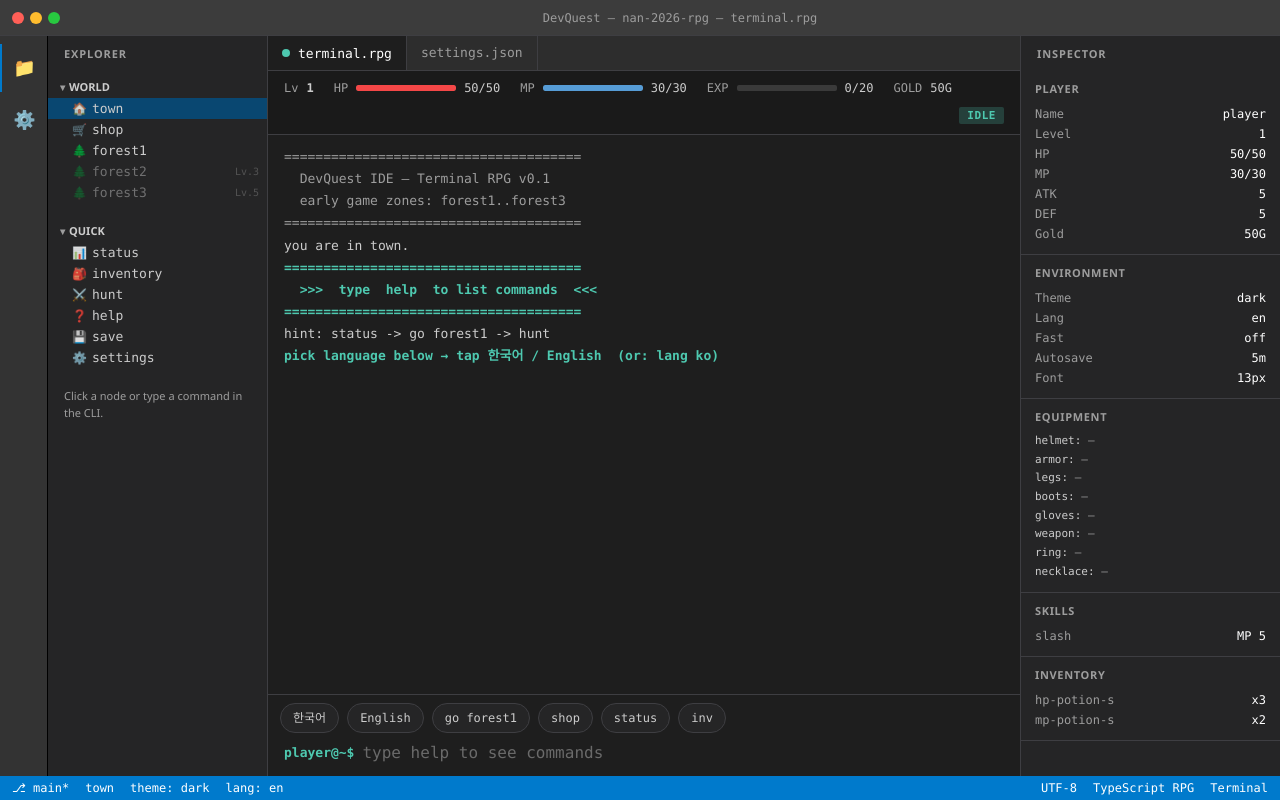
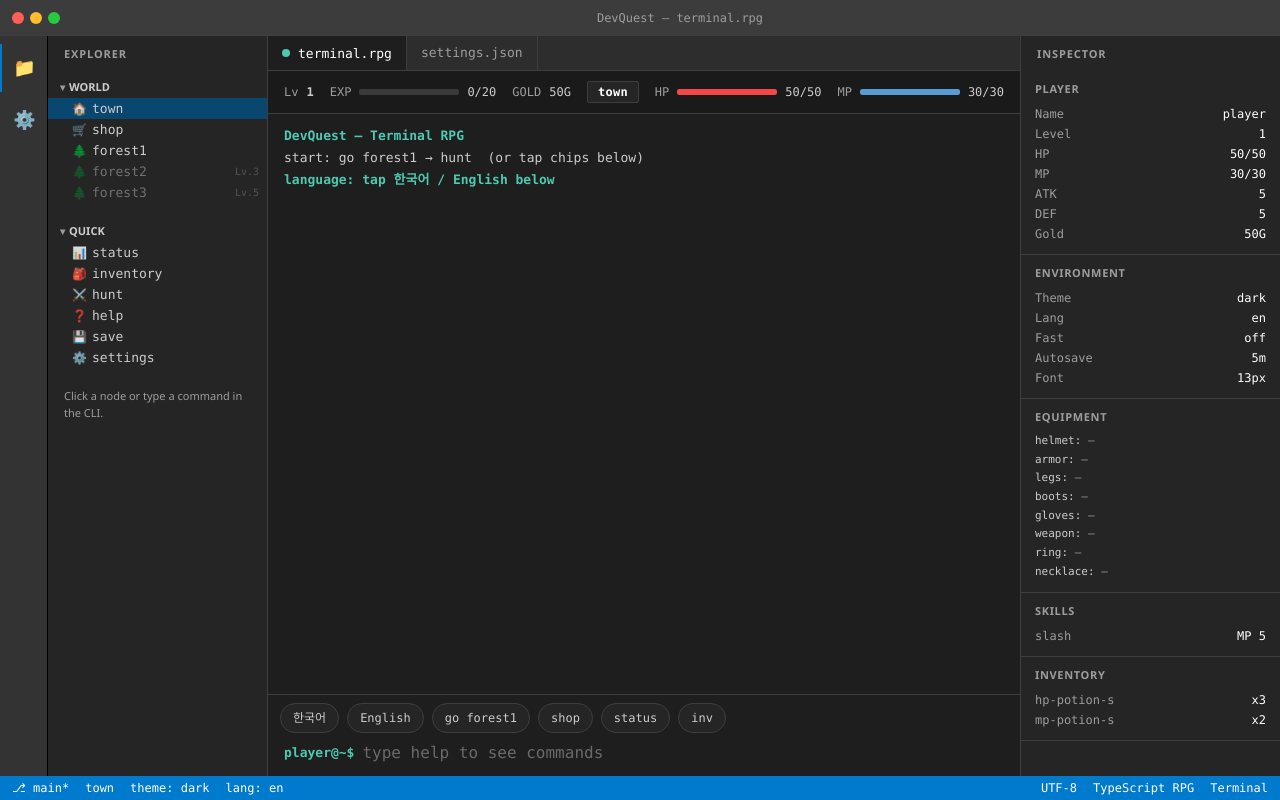
Before and after one commit to BetterJeong/nan-2026-rpg, a website built with Vite: page index.html in a window 1280 px wide. Built offline with nearby package versions, Linux system fonts and the light colour scheme.

Commit message:
상단 HUD 변경

```diff
--- a/src/game/commands.ts
+++ b/src/game/commands.ts
@@ -857,16 +857,11 @@ function parseOnOff(arg: string): boolean | null {
 }
 
 export function welcome(state: GameState): void {
-  pushMessage(state, 'system', t('welcome.banner1'))
-  pushMessage(state, 'system', t('welcome.title'))
-  pushMessage(state, 'system', t('welcome.zones'))
-  pushMessage(state, 'system', t('welcome.banner1'))
-  pushMessage(state, 'output', t('welcome.inTown'))
-  pushMessage(state, 'success', t('welcome.banner1'))
-  pushMessage(state, 'success', t('welcome.help'))
-  pushMessage(state, 'success', t('welcome.banner1'))
+  pushMessage(state, 'success', t('welcome.title'))
   pushMessage(state, 'output', t('welcome.hint'))
-  pushMessage(state, 'success', t('welcome.lang'))
+  if (!getSettings().languageChosen) {
+    pushMessage(state, 'success', t('welcome.lang'))
+  }
   if (hasSave()) {
     pushMessage(state, 'system', t('welcome.save'))
   }
--- a/src/game/i18n.ts
+++ b/src/game/i18n.ts
@@ -130,14 +130,10 @@ const EN: Dict = {
   history         command history
   reset           new game (keeps save file)`,
 
-  'welcome.banner1': '======================================',
-  'welcome.title': '  DevQuest IDE — Terminal RPG v0.1',
-  'welcome.zones': '  early game zones: forest1..forest3',
-  'welcome.inTown': 'you are in town.',
-  'welcome.help': '  >>>  type  help  to list commands  <<<',
-  'welcome.hint': 'hint: status -> go forest1 -> hunt',
-  'welcome.lang': 'pick language below → tap 한국어 / English  (or: lang ko)',
-  'welcome.save': 'save detected. type load to restore.',
+  'welcome.title': 'DevQuest — Terminal RPG',
+  'welcome.hint': 'start: go forest1 → hunt  (or tap chips below)',
+  'welcome.lang': 'language: tap 한국어 / English below',
+  'welcome.save': 'save found — type load to continue.',
 
   'err.unknownCmd': 'error: command not found: {cmd}  (try help)',
   'err.notInCombat': 'error: not in combat. use hunt in a zone',
@@ -309,6 +305,7 @@ const EN: Dict = {
   'ui.inventory': 'Inventory',
   'ui.empty': '(empty)',
   'ui.combatTarget': 'Combat Target',
+  'ui.hudCombat': 'IN COMBAT',
   'ui.placeholder': 'type help to see commands',
   'ui.searchSettings': 'Search settings',
   'ui.close': 'Close',
@@ -391,14 +388,10 @@ const KO: Dict = {
   history         명령 기록
   reset           새 게임 (세이브 파일 유지)`,
 
-  'welcome.banner1': '======================================',
-  'welcome.title': '  DevQuest IDE — Terminal RPG v0.1',
-  'welcome.zones': '  초반 사냥터: forest1..forest3',
-  'welcome.inTown': '마을에 도착했습니다.',
-  'welcome.help': '  >>>  help  를 입력하면 명령어를 볼 수 있습니다  <<<',
-  'welcome.hint': '추천: status -> go forest1 -> hunt',
-  'welcome.lang': '언어 선택 → 아래 칩  한국어 / English  (또는 lang ko)',
-  'welcome.save': '저장 데이터가 있습니다. load 로 불러오세요.',
+  'welcome.title': 'DevQuest — Terminal RPG',
+  'welcome.hint': '시작: go forest1 → hunt  (아래 칩을 눌러도 됨)',
+  'welcome.lang': '언어: 아래 칩에서 한국어 / English 선택',
+  'welcome.save': '저장 데이터 있음 — load 로 이어하기',
 
   'err.unknownCmd': 'error: 알 수 없는 명령어: {cmd}  (help 입력)',
   'err.notInCombat': 'error: 전투 중이 아닙니다. 사냥터에서 hunt 하세요',
@@ -570,6 +563,7 @@ const KO: Dict = {
   'ui.inventory': '인벤토리',
   'ui.empty': '(비어 있음)',
   'ui.combatTarget': '전투 대상',
+  'ui.hudCombat': '전투중',
   'ui.placeholder': 'help 입력으로 명령어 보기',
   'ui.searchSettings': '설정 검색',
   'ui.close': '닫기',
--- a/src/main.ts
+++ b/src/main.ts
@@ -73,7 +73,7 @@ function renderShell(): void {
         <div class="titlebar-dots"><span class="r"></span><span class="y"></span><span class="g"></span></div>
         <button type="button" class="titlebar-btn mobile-only" id="btn-explorer" title="Explorer" aria-label="Explorer">☰</button>
       </div>
-      <div class="titlebar-title" id="titlebar-title">DevQuest — nan-2026-rpg — terminal.rpg</div>
+      <div class="titlebar-title" id="titlebar-title">DevQuest — terminal.rpg</div>
       <div class="titlebar-right mobile-only">
         <button type="button" class="titlebar-btn" id="btn-inspector" title="Inspector" aria-label="Inspector">ℹ</button>
       </div>
@@ -355,7 +355,7 @@ function refresh(): void {
     title.textContent =
       view === 'settings'
         ? 'DevQuest — settings.json'
-        : 'DevQuest — nan-2026-rpg — terminal.rpg'
+        : 'DevQuest — terminal.rpg'
   }
   const cli = document.querySelector<HTMLInputElement>('#cli')
   if (cli) cli.placeholder = t('ui.placeholder')
@@ -388,8 +388,22 @@ function renderHud(): void {
   const expPct = Math.max(0, Math.min(100, (h.exp / h.expMax) * 100))
   const el = document.querySelector('#hud')
   if (!el) return
+  const inCombat = state.mode === 'combat'
   el.innerHTML = `
+    <div class="hud-primary">
       <div class="hud-item"><span class="hud-label">Lv</span><strong>${h.level}</strong></div>
+      <div class="hud-item">
+        <span class="hud-label">EXP</span>
+        <div class="hud-bar exp"><i style="width:${expPct}%"></i></div>
+        <span>${h.exp}/${h.expMax}</span>
+      </div>
+      <div class="hud-item"><span class="hud-label">GOLD</span><span>${h.gold}G</span></div>
+      <div class="hud-loc ${inCombat ? 'combat' : ''}" title="${escapeAttr(h.location)}">
+        <span class="hud-loc-name">${escapeHtml(h.location)}</span>
+        ${inCombat ? `<span class="hud-loc-combat">${escapeHtml(t('ui.hudCombat'))}</span>` : ''}
+      </div>
+    </div>
+    <div class="hud-vitals">
       <div class="hud-item">
         <span class="hud-label">HP</span>
         <div class="hud-bar hp"><i style="width:${hpPct}%"></i></div>
@@ -400,13 +414,7 @@ function renderHud(): void {
         <div class="hud-bar mp"><i style="width:${mpPct}%"></i></div>
         <span>${h.mp}/${h.maxMp}</span>
       </div>
-    <div class="hud-item">
-      <span class="hud-label">EXP</span>
-      <div class="hud-bar exp"><i style="width:${expPct}%"></i></div>
-      <span>${h.exp}/${h.expMax}</span>
     </div>
-    <div class="hud-item"><span class="hud-label">GOLD</span><span>${h.gold}G</span></div>
-    <div class="hud-mode ${state.mode === 'combat' ? 'combat' : 'idle'}">${h.mode}</div>
   `
 }
 
--- a/src/style.css
+++ b/src/style.css
@@ -402,13 +402,30 @@ body.compact-explorer .tree-hint {
 .cli-hud {
   display: flex;
   flex-wrap: wrap;
-  gap: 12px 20px;
+  align-items: center;
+  gap: 8px 16px;
   padding: 10px 16px;
   background: color-mix(in srgb, var(--bg-editor) 88%, #000);
   border-bottom: 1px solid var(--border);
   font-family: var(--font-mono);
   font-size: 12px;
   flex-shrink: 0;
+}
+
+.hud-primary {
+  display: flex;
+  flex-wrap: wrap;
+  align-items: center;
+  gap: 10px 16px;
+  flex: 1 1 auto;
+  min-width: 0;
+}
+
+.hud-vitals {
+  display: flex;
+  align-items: center;
+  gap: 10px 16px;
+  flex: 0 1 auto;
 }
 
 .hud-item {
@@ -445,24 +462,41 @@ body.compact-explorer .tree-hint {
   background: var(--exp);
 }
 
-.hud-mode {
+.hud-loc {
+  display: inline-flex;
+  align-items: center;
+  gap: 8px;
   margin-left: auto;
-  padding: 2px 8px;
+  max-width: 100%;
+  padding: 3px 10px;
+  border: 1px solid var(--border);
   border-radius: 2px;
-  font-size: 11px;
+  background: var(--bg-sidebar);
+  color: var(--fg-bright);
   font-weight: 600;
-  letter-spacing: 0.05em;
+  letter-spacing: 0.02em;
 }
 
-.hud-mode.idle {
-  background: color-mix(in srgb, var(--success) 22%, transparent);
-  color: var(--success);
+.hud-loc-name {
+  overflow: hidden;
+  text-overflow: ellipsis;
+  white-space: nowrap;
 }
 
-.hud-mode.combat {
+.hud-loc-combat {
+  flex-shrink: 0;
+  padding: 1px 6px;
+  border-radius: 2px;
   background: color-mix(in srgb, var(--error) 22%, transparent);
   color: var(--error);
+  font-size: 10px;
+  font-weight: 700;
+  letter-spacing: 0.04em;
   animation: pulse 1.2s ease-in-out infinite;
+}
+
+.hud-loc.combat {
+  border-color: color-mix(in srgb, var(--error) 45%, var(--border));
 }
 
 @keyframes pulse {
@@ -472,6 +506,20 @@ body.compact-explorer .tree-hint {
   }
   50% {
     opacity: 0.65;
+  }
+}
+
+@media (max-width: 900px) {
+  .hud-vitals {
+    flex: 1 1 100%;
+  }
+
+  .hud-loc {
+    margin-left: 0;
+  }
+
+  .hud-primary {
+    flex: 1 1 100%;
   }
 }
 
```
Also changed, not shown: README.md. Lines whose indentation alone changed are shown as unchanged.
